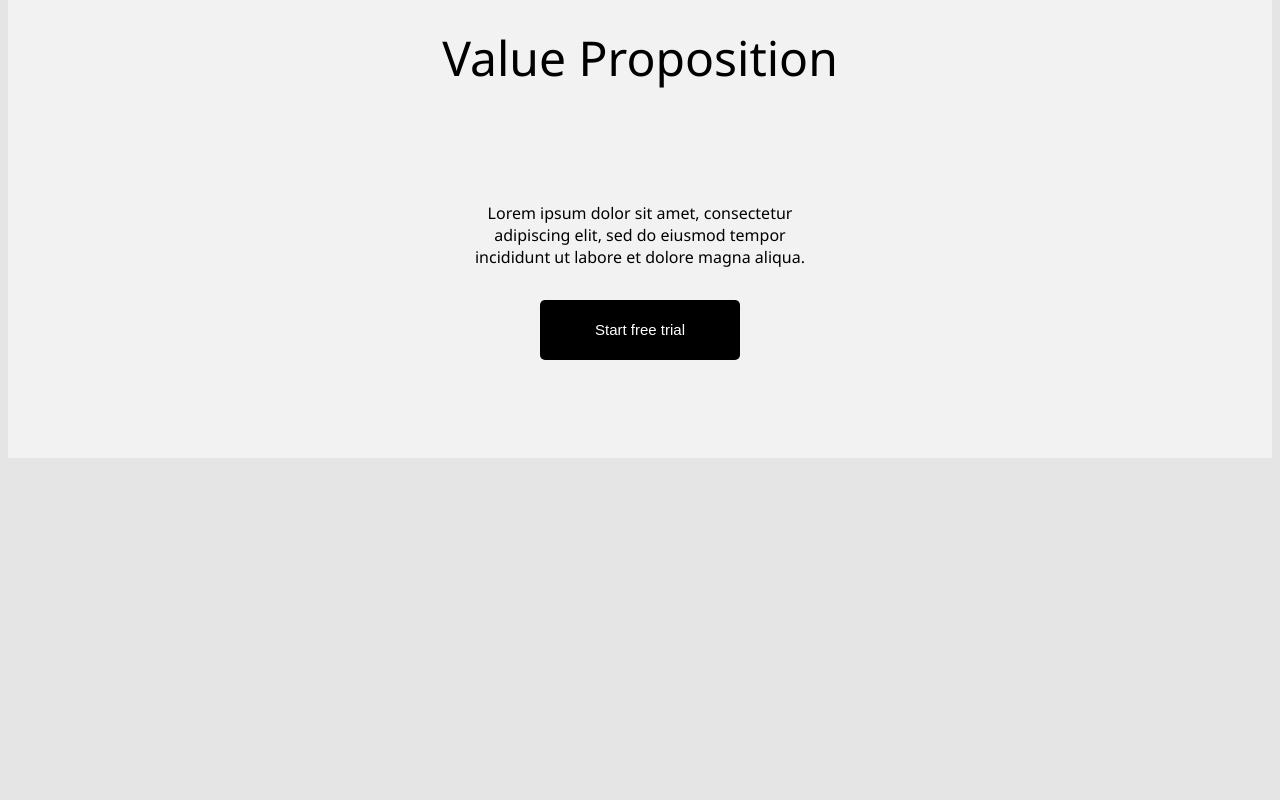
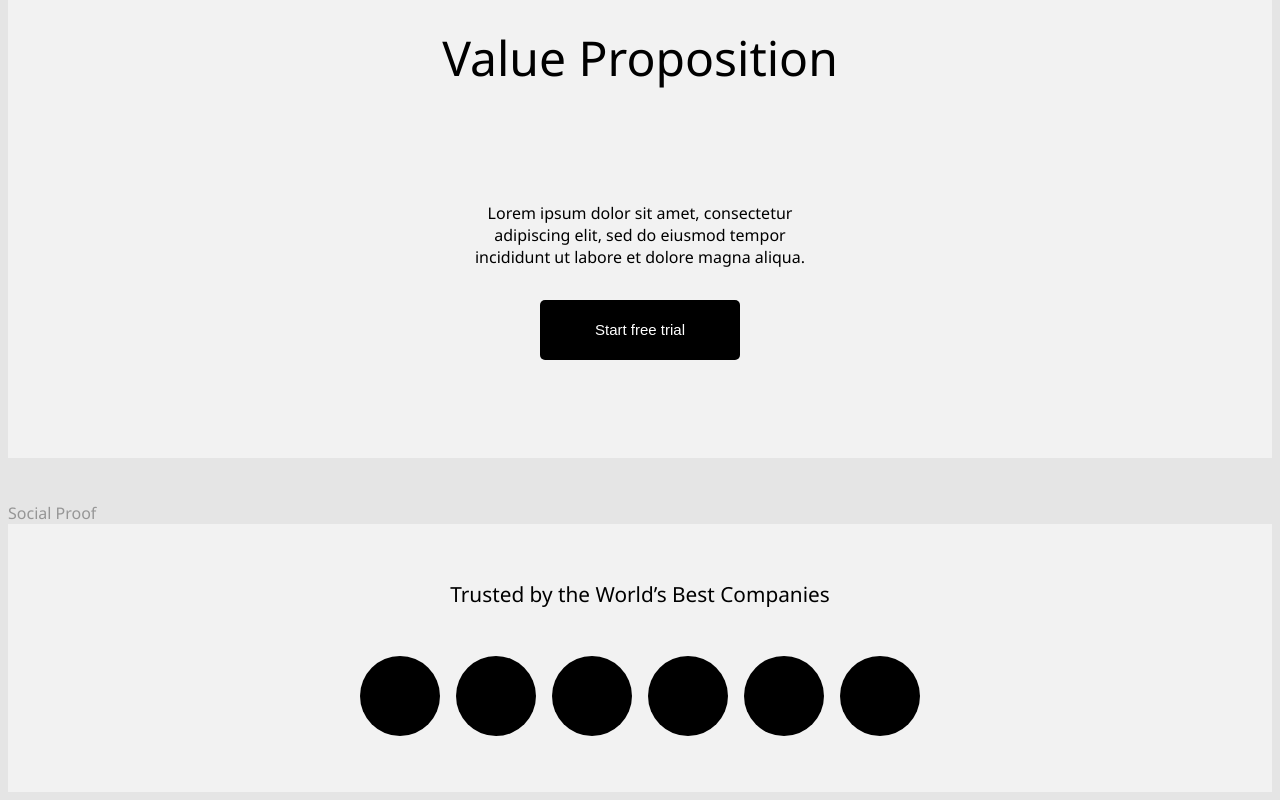
Before and after one commit to jonas060831/wireframing, a plain HTML site: page index.html in a window 1280 px wide. Shown: the part 3248-4048 px from the top of the page. Before the commit the page ends 3714 px from the top, so only its background shows below. Drawn offline with Linux system fonts and the light colour scheme.

Commit message:
started with first special proof

```diff
--- a/css/global.css
+++ b/css/global.css
@@ -47,4 +47,5 @@ body {
     display: flex;
     flex-direction: column;
     gap: 3rem;
+
 }
--- /dev/null
+++ b/css/socialproof.css
@@ -0,0 +1,54 @@
+.ui_container_grid_column {
+    display: grid;
+    grid-template-columns: 1fr 1fr 1fr;
+    grid-template-areas:
+        "sp_6_circles"
+        "sp_5_rectangles"
+        "sp_1_circle";
+}
+
+.ui_container_grid_column:first-child {
+    background-color: red;
+    grid-area: sp_6_circles
+}
+.ui_container_grid_column:nth-child(2) {
+    background-color: blue;
+    grid-area: sp_5_rectangles
+}
+.ui_container_grid_column:last-child {
+    background-color: green;
+    grid-area: sp_1_circle
+}
+
+.social_proof {
+    color: black;
+}
+.sp_6_circles {
+    background-color: #f2f2f2;
+    width: auto;
+    height: 268px;
+    display: flex;
+    gap: 3rem;
+    flex-direction: column;
+    align-items: center;
+    justify-content: center;
+
+}
+.sp_6_circles span {
+    margin: 0px auto;
+    font-size: 1.3rem;
+}
+
+.circles_container {
+    display: flex;
+    flex-direction: row;
+    gap: 1rem;
+}
+.circle_item {
+    height: 80px;
+    width: 80px;
+    background-color: black;
+    border-radius: 100vw;
+
+
+}
--- a/index.html
+++ b/index.html
@@ -9,12 +9,12 @@
     <link rel="stylesheet" href="./css/cards.css">
     <link rel="stylesheet" href="./css/navigation.css">
     <link rel="stylesheet" href="./css/hero.css">
+    <link rel="stylesheet" href="./css/socialproof.css">
 </head>
 <body>
 
     Buttons and Cards
     <div class="buttons_and_cards">
-
         <div class="ui_container">
              <!-- black and white buttons -->
             <div class="container">
@@ -84,7 +84,6 @@
             </div>
         </div>
     </div>
-
 
     <br><br>
     Navigation
@@ -199,9 +198,9 @@
     </div>
 
     <br><br>
+    Hero
+    <div class="hero">
 
-    <div class="hero">
-        Hero
         <div class="ui_container_hero">
             <!-- 1st hero -->
             <div class="hero_1">
@@ -262,6 +261,30 @@
         </div>
     </div>
 
+    <br><br>
+    Social Proof
+    <div class="social_proof">
+        <!-- first -->
+        <div class="sp_6_circles">
+            <span>
+                Trusted by the World’s Best Companies
+            </span>
+
+            <div class="circles_container">
+                <div class="circle_item"></div>
+                <div class="circle_item"></div>
+                <div class="circle_item"></div>
+                <div class="circle_item"></div>
+                <div class="circle_item"></div>
+                <div class="circle_item"></div>
+            </div>
+        </div>
+
+        <!-- second -->
+        <div class="sp_5_rectangles"></div>
+        <!-- third -->
+        <div class="sp_1_circle"></div>
+    </div>
 
 </body>
 </html>
```
